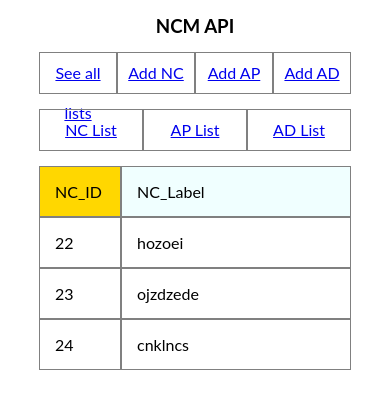
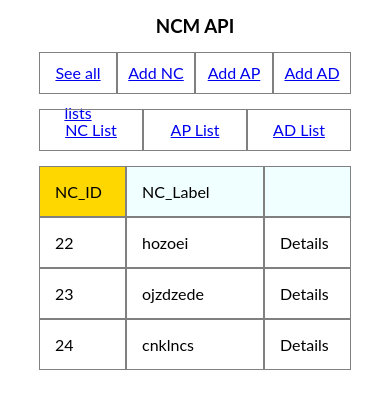
Before and after one commit to Khang90800/ncm3, an Angular app: page /nc-list in a window 390 px wide. Shown: the top 408 px of the page. Built offline with nearby package versions, Linux system fonts and the light colour scheme.

Commit message:
Details'box added in NC_List + responsive upgraded

```diff
--- a/src/add-menu/add-menu.component.css
+++ b/src/add-menu/add-menu.component.css
@@ -17,4 +17,5 @@
   line-height: 40px;
   text-align: center;
   margin-bottom: 15px;
+  min-width: 67.5px;
 }
--- a/src/list-menu/list-menu.component.css
+++ b/src/list-menu/list-menu.component.css
@@ -16,4 +16,5 @@
   height: 40px;
   line-height: 40px;
   text-align: center;
+  min-width: 90px;
 }
--- a/src/list-menu/nc-list/nc-list.component.css
+++ b/src/list-menu/nc-list/nc-list.component.css
@@ -16,10 +16,17 @@
 .boxTable:nth-child(1) {
   background-color: gold;
   flex: 1;
-  min-width: 80px;
+  min-width: 85px;
 }
 
 .boxTable:nth-child(2) {
   background-color: azure;
   flex: 9;
+  min-width: 100px;
 }
+
+.boxTable:nth-child(3) {
+  background-color: azure;
+  flex: 1;
+  min-width: 85px;
+}
--- a/src/list-menu/nc-list/nc-list.component.html
+++ b/src/list-menu/nc-list/nc-list.component.html
@@ -4,6 +4,7 @@
   <div class="tableHead">
     <div class="boxTable"><p>NC_ID</p></div>
     <div class="boxTable"><p>NC_Label</p></div>
+    <div class="boxTable"><p></p></div>
   </div>
 
   <div class="tableBody">
--- a/src/list-menu/nc-list/nc/nc.component.css
+++ b/src/list-menu/nc-list/nc/nc.component.css
@@ -18,9 +18,15 @@ p {
 
 .boxTableBody:nth-child(1) {
   flex: 1;
-  min-width: 80px;
+  min-width: 85px;
 }
 
 .boxTableBody:nth-child(2) {
   flex: 9;
+  min-width: 100px;
 }
+
+.boxTableBody:nth-child(3) {
+  flex: 1;
+  min-width: 85px;
+}
--- a/src/list-menu/nc-list/nc/nc.component.html
+++ b/src/list-menu/nc-list/nc/nc.component.html
@@ -1,4 +1,5 @@
 <div class="tableBody">
   <div class="boxTableBody"><p>{{ ncId }}</p></div>
   <div class="boxTableBody"><p>{{ ncLabel }}</p></div>
+  <div class="boxTableBody"><p>Details</p></div>
 </div>
```
